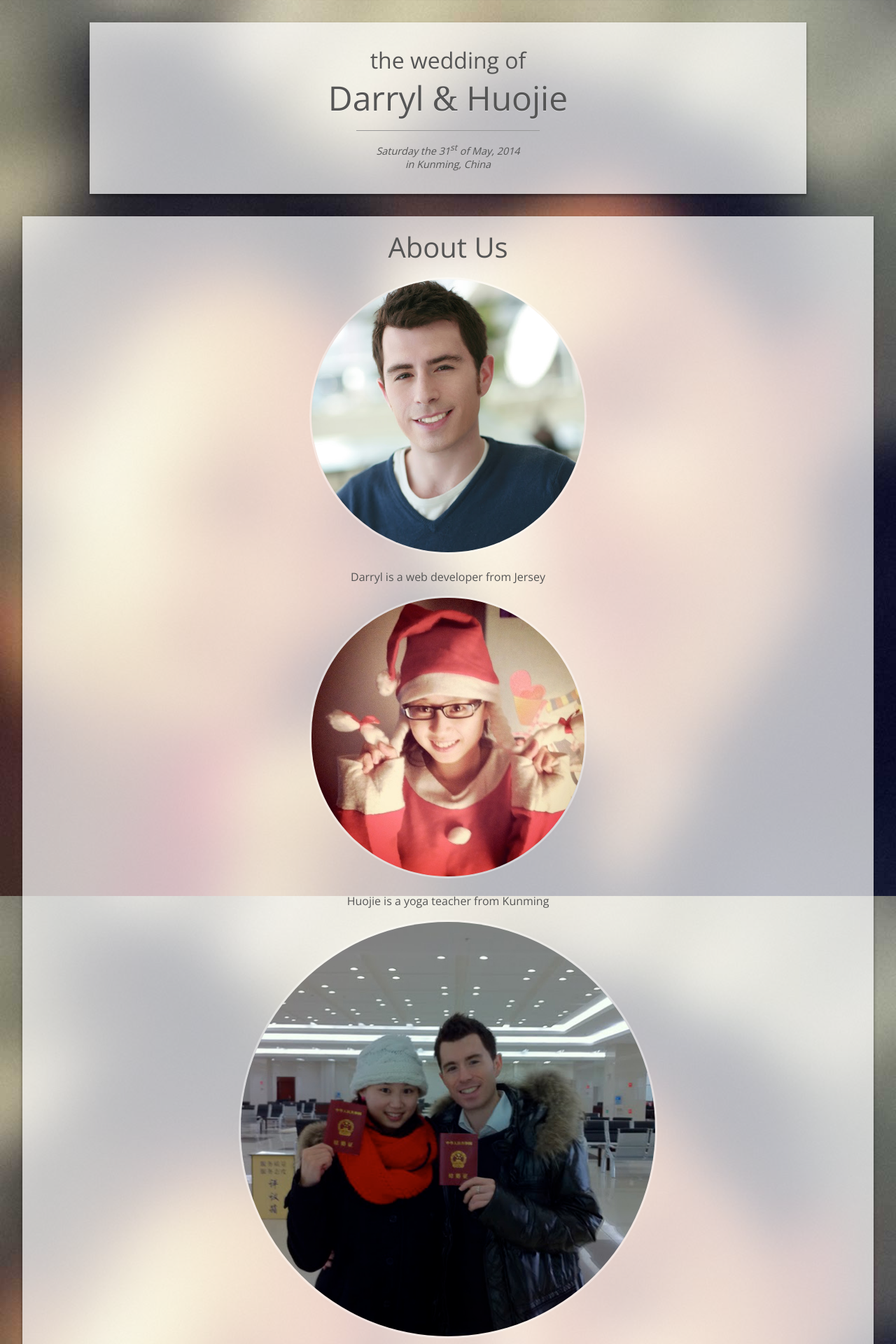
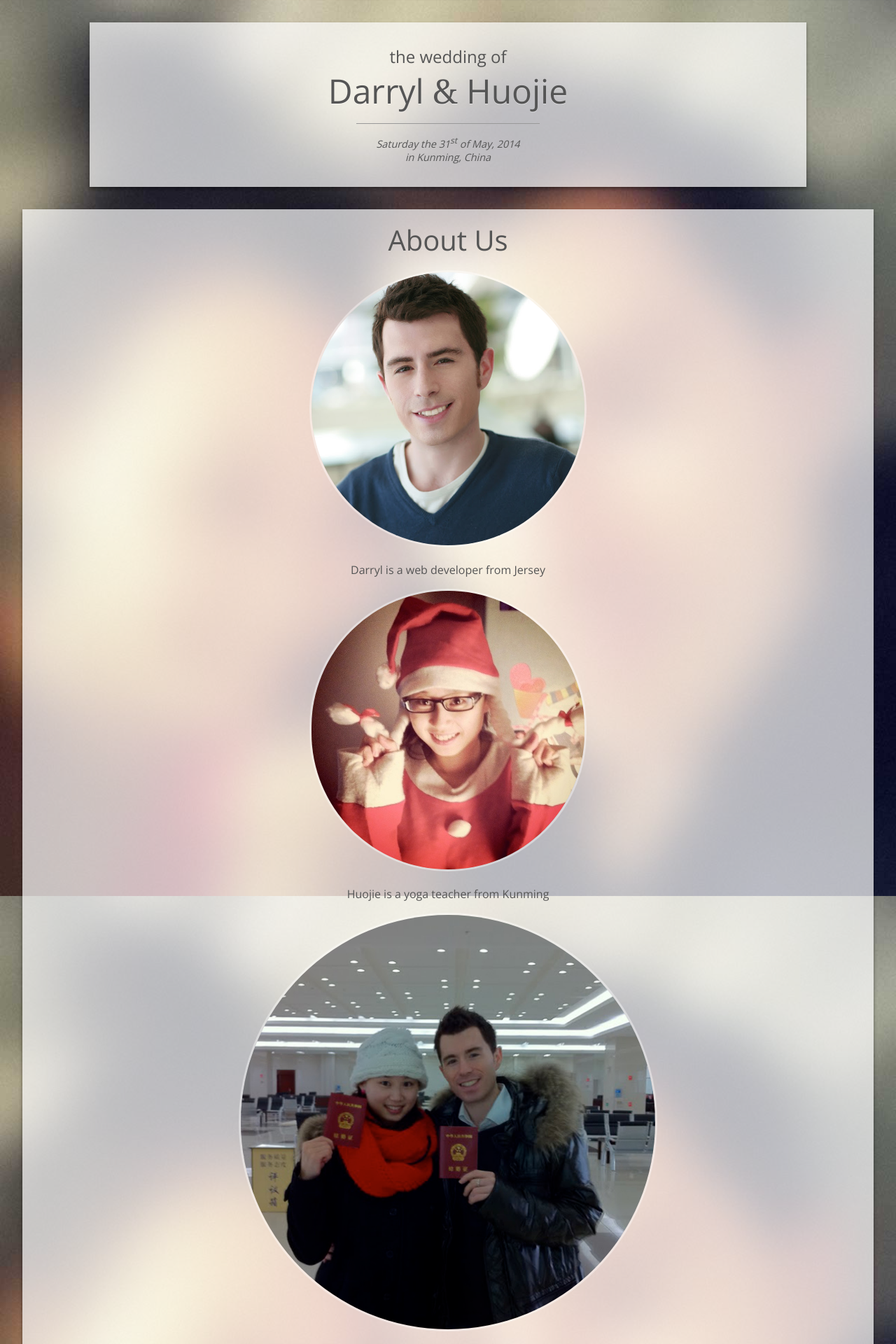
Before and after one commit to darryl-snow/wedding, a Jekyll site: the page built from index.html, in a window 1280 px wide. Shown: the top 1920 px of the page at 70% size. Built offline with Jekyll 4.4.1, drawn with Linux system fonts in a browser that asks for light colours.

```diff
--- a/css/main.css
+++ b/css/main.css
@@ -43,7 +43,7 @@
 	webkit-box-shadow: 				0 3px 5px rgba(0,0,0, 0.4);
 	-moz-box-shadow:				0 3px 5px rgba(0,0,0, 0.4);
 	box-shadow:						0 3px 5px rgba(0,0,0, 0.4);
-	margin:  						1em;
+	margin:  						0.5em;
 	overflow: 						hidden;
 	padding: 						1em;
 	text-align: 					center;
@@ -76,6 +76,10 @@
 
 h3 {
 	font-size: 						2em;
+}
+
+header h3 {
+	font-size: 						1.5em;
 }
 
 h2:first-of-type {
@@ -136,6 +140,7 @@
 	background: 					rgba(255,255,255,0.2);
 	font-size: 						1.2em;
 	font-weight: 					300;
+	margin: 						0;
 	padding: 						0.5em;
 }
 
@@ -169,6 +174,10 @@
 
 @media (min-width: 600px) {
 
+	blockquote {
+		margin: 					0 2em;
+	}
+
 	.panel {
 		margin: 					2em;
 	}
```
